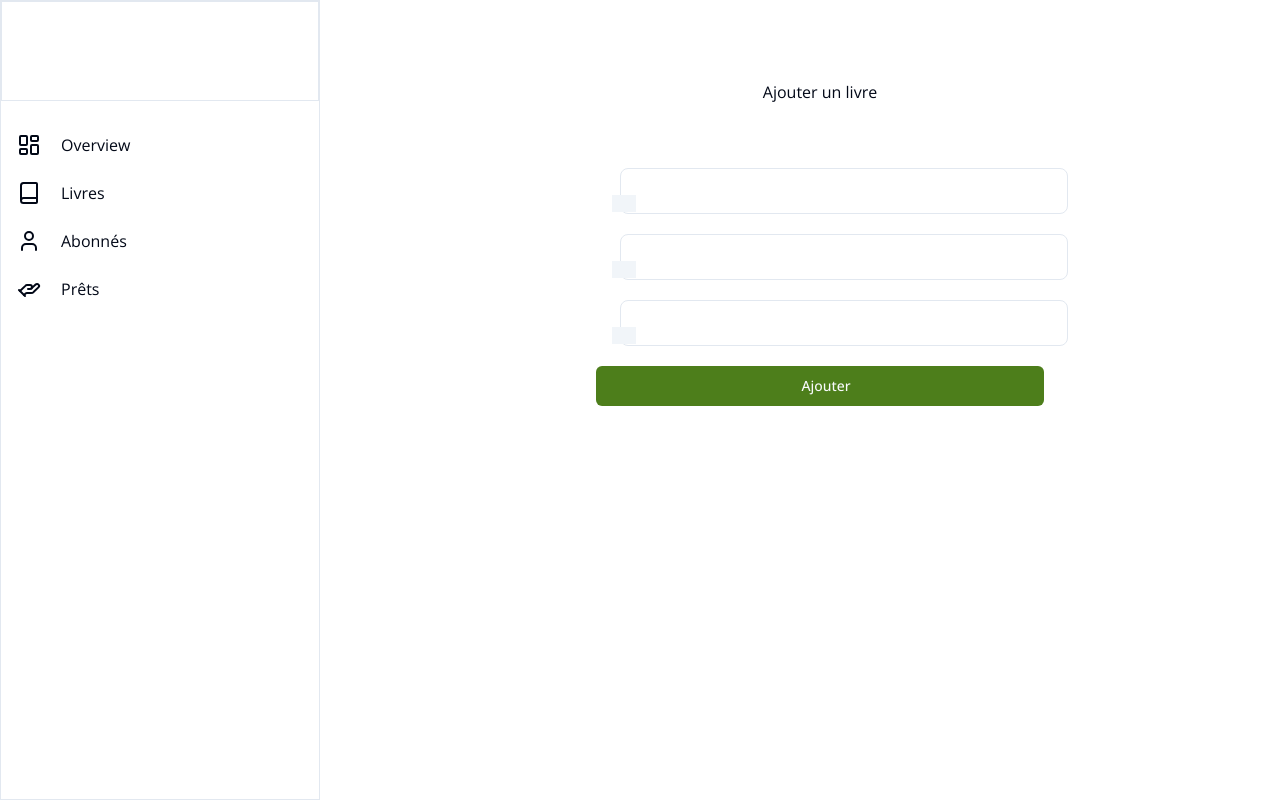
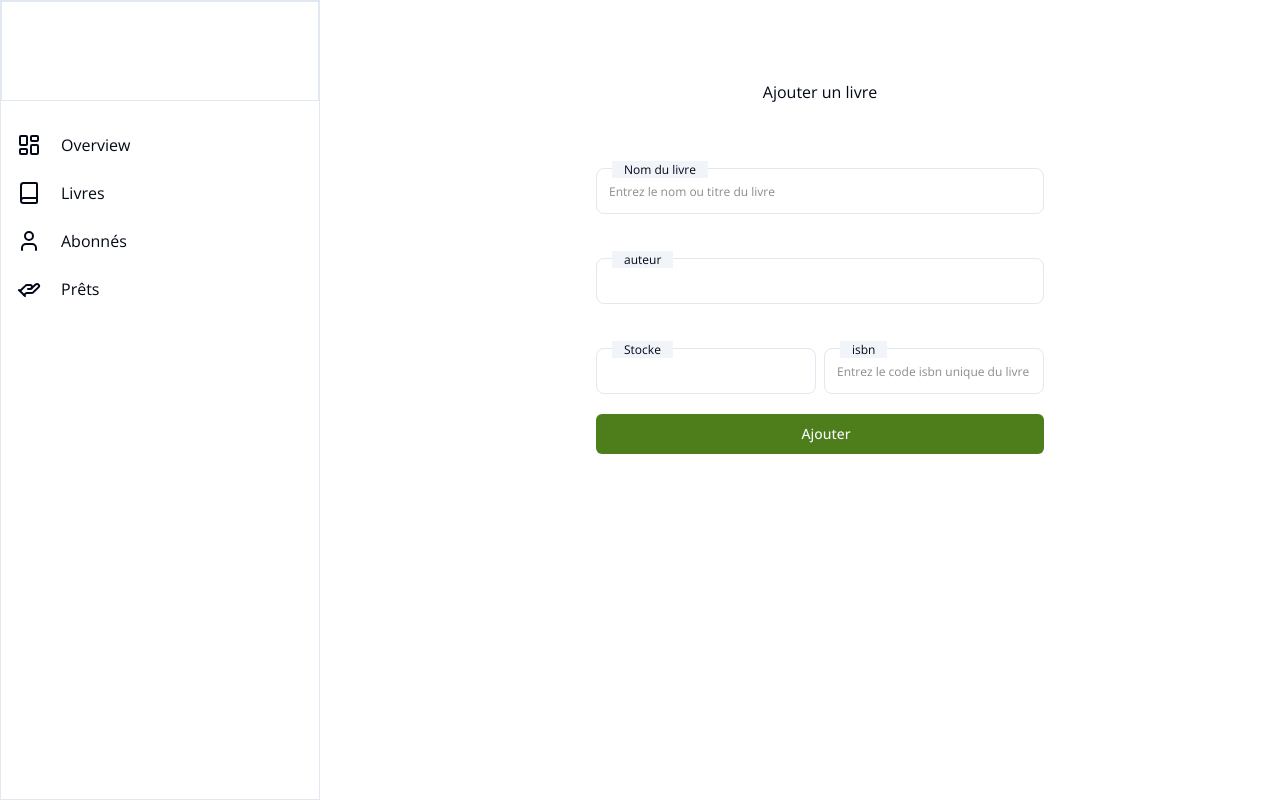
Before and after one commit to lilkaLePro/blio-web, a React (Vite) app: page /dashboard/books/add in a window 1280 px wide. Built offline with nearby package versions, Linux system fonts and the light colour scheme.

Commit message:
the token

```diff
--- a/src/components/input.tsx
+++ b/src/components/input.tsx
@@ -14,6 +14,7 @@ interface InputProps {
   fullwidth?: boolean;
   error?: boolean;
   erroText?: string;
+  type?: string;
 }
 
 export const Input = ({
@@ -29,10 +30,11 @@ export const Input = ({
   fullwidth,
   erroText,
   error = false,
+  type = 'text'
 }: InputProps) => {
   return (
     <div>
-      <span className="text-xs bg-muted px-3 relative top-3 left-4"> {label} </span>
+      { label && <span className="text-xs bg-muted px-3 relative top-3 left-4"> {label} </span> }
       <input
         className={clsx(
           "text-sm rounded-lg p-3 border max-w-xl w-full placeholder:text-[#8C8C8C] placeholder:text-xs bg-transparent outline-none transition-all",
@@ -46,6 +48,7 @@ export const Input = ({
           },
           className
         )}
+        type={type}
         value={value}
         placeholder={placeholder}
         readOnly={readonly}
--- a/src/lib/interfaces.ts
+++ b/src/lib/interfaces.ts
@@ -3,5 +3,5 @@ export interface BookProps {
   title: string;
   author?: string;
   categories: string;
-  stock: number;
+  stok: number;
 }
--- a/src/main/dashboard/pages/books/components/add-edit-book.tsx
+++ b/src/main/dashboard/pages/books/components/add-edit-book.tsx
@@ -5,10 +5,19 @@ export const AddEditBook = () => {
   return (
     <div className="pt-20">
       <p className="text-center">Ajouter un livre</p>
-      <div className="flex mt-16 flex-col justify-center max-w-md m-auto">
-        <Input />
-        <Input />
-        <Input />
+      <div className="flex mt-10 flex-col justify-center max-w-md m-auto">
+        <Input
+          label="Nom du livre"
+          placeholder="Entrez le nom ou titre du livre"
+          name="name"
+        />
+        <Input
+          label="auteur"
+        />
+        <div className="grid grid-cols-2 gap-2">
+          <Input label="Stocke" type='number' />
+          <Input label="isbn" placeholder="Entrez le code isbn unique du livre" />
+        </div>
         <Button className="w-full"> Ajouter </Button>
       </div>
     </div>
--- a/src/main/dashboard/pages/books/components/card.tsx
+++ b/src/main/dashboard/pages/books/components/card.tsx
@@ -1,9 +1,8 @@
 import { BookProps } from "@/lib/interfaces";
 import { useNavigate } from "react-router"
 
-export const Card = ({title, categories, stock, author, _id} : BookProps ) => {
+export const Card = ({title, categories, stok, author, _id} : BookProps ) => {
   const navigate = useNavigate()
-  console.log(_id);
 
   return (
     <div className="p-3 border rounded-md cursor-pointer min-w-60" onClick={() => navigate(`/dashboard/books/${_id?.toString()}`) }>
@@ -11,7 +10,7 @@ export const Card = ({title, categories, stock, author, _id} : BookProps ) => {
       <p className="py-1 font-semibold"> {title} </p>
       <div className="flex justify-between">
         <p className="text-muted-foreground text-sm"> {author} </p>
-        <span className="size-8 border flex items-center justify-center rounded-md text-sm"> {stock} </span>
+        <span className="size-8 border flex items-center justify-center rounded-md text-sm"> {stok} </span>
       </div>
         <div className="flex gap-1 pt-2">
           <span className="bg-muted px-3 text-xs rounded-full"> {categories} </span>
--- a/src/main/dashboard/pages/books/index.tsx
+++ b/src/main/dashboard/pages/books/index.tsx
@@ -31,7 +31,7 @@ export const Books = () => {
           <Card
             categories={book?.categories}
             title={book?.title}
-            stock={book?.stock}
+            stok={book?.stok}
             author={book?.author}
             _id={book?._id}
           />
```
